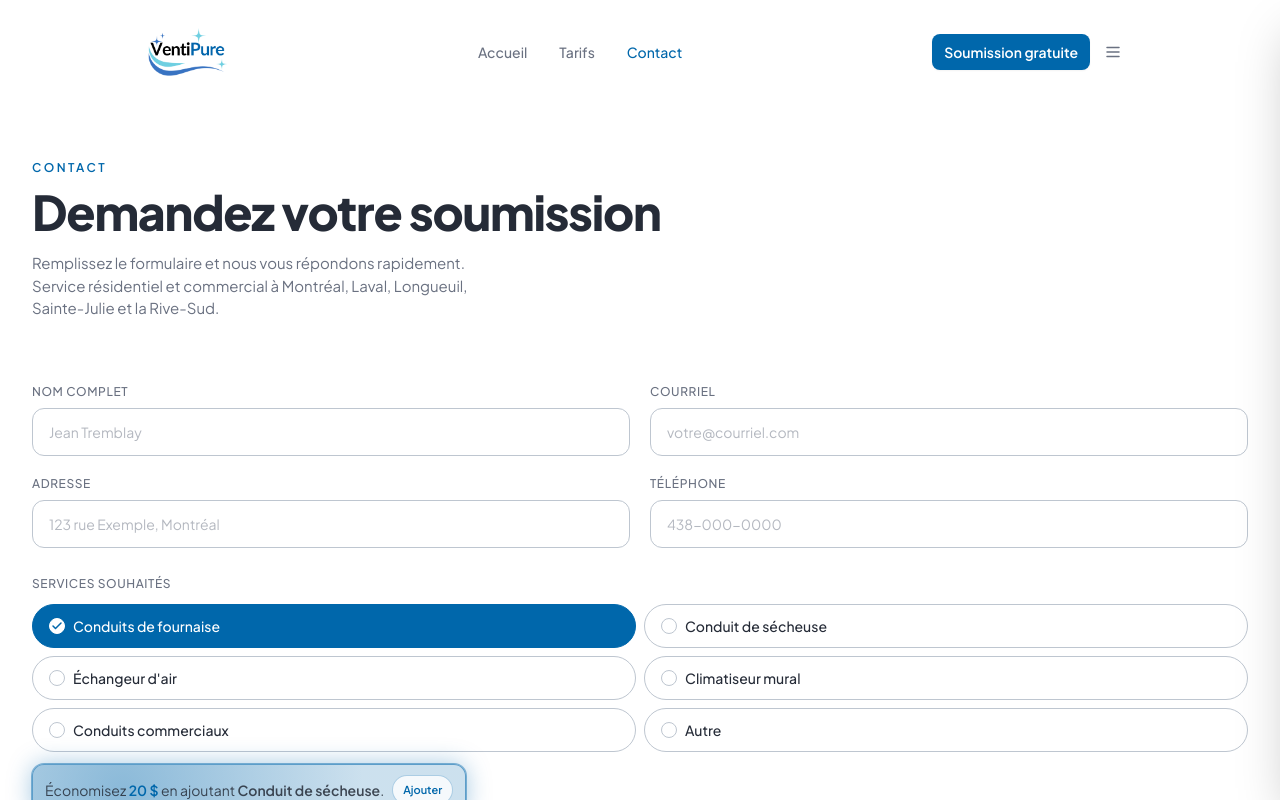
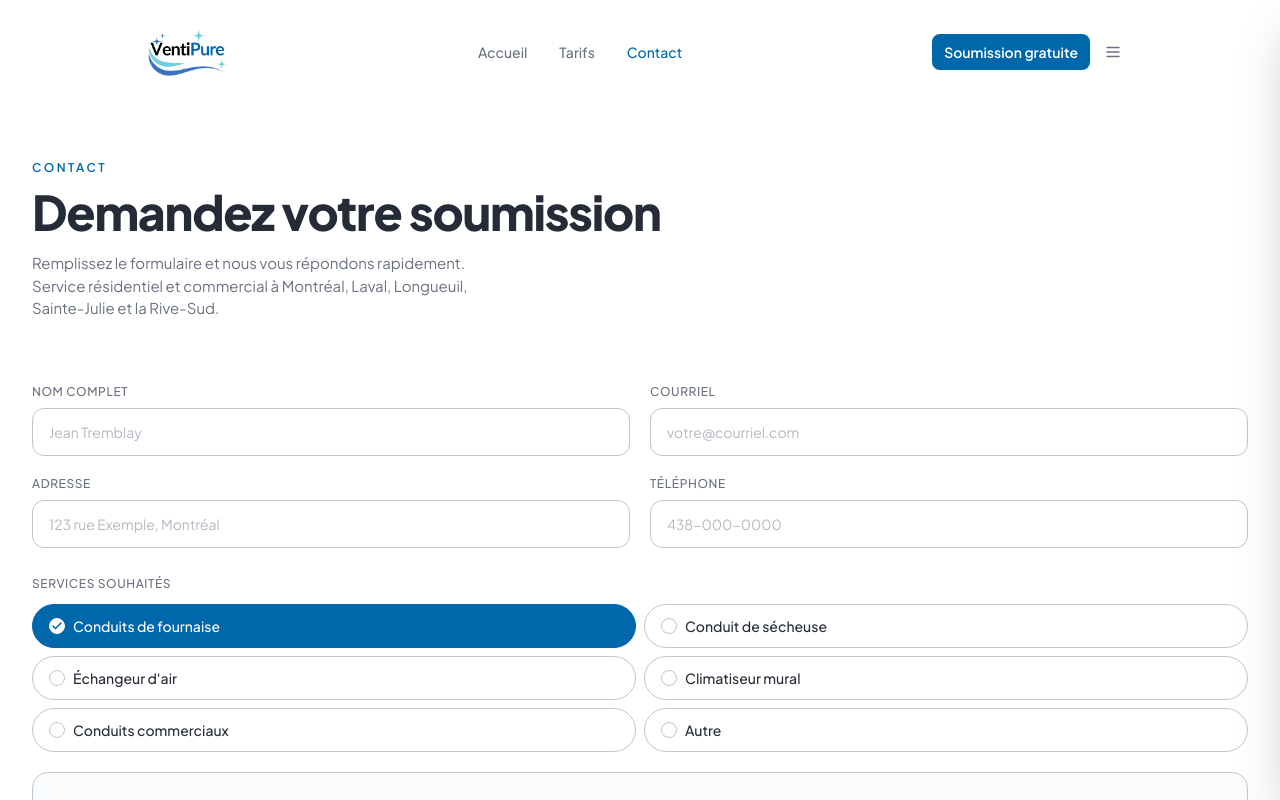
Before and after one commit to MiXir-Dev/ventipure-mixir, a React (Vite) app: page /contact in a window 1280 px wide. Both pictures are taken after a click on the button "Conduits de fournaise". Shown: the top 800 px of the page. Built offline with nearby package versions, Linux system fonts and the light colour scheme; the HTML template or start-up script is replaced by a standard one.

Commit message:
feat(Contact): add combo upsell feature with dismiss option for improved user engagement

```diff
--- a/src/pages/Contact.tsx
+++ b/src/pages/Contact.tsx
@@ -5,7 +5,7 @@ import { SidePanel } from "@/components/SidePanel";
 import { Footer } from "@/components/Footer";
 import { PageTransition } from "@/components/PageTransition";
 import { Button } from "@/components/ui/button";
-import { Send, Check } from "lucide-react";
+import { Send, Check, Plus, X } from "lucide-react";
 import { motion, AnimatePresence, useReducedMotion } from "framer-motion";
 import { SERVICES, COMBO_PRESETS, COMBO_DISCOUNT, COMBO_SERVICES } from "@/config/services";
 import { CONTACT_EMAIL, CONTACT_PHONE_DISPLAY, CONTACT_PHONE_TEL } from "@/config/contact";
@@ -109,6 +109,7 @@ const Contact = () => {
   const [isAddressLoading, setIsAddressLoading] = useState(false);
   const [addressLookupFailed, setAddressLookupFailed] = useState(false);
   const [isAddressDropdownOpen, setIsAddressDropdownOpen] = useState(false);
+  const [isComboUpsellDismissed, setIsComboUpsellDismissed] = useState(false);
   const closeAddressDropdownTimeoutRef = useRef<number | null>(null);
   const skipAddressLookupRef = useRef(false);
 
@@ -221,6 +222,11 @@ const Contact = () => {
     selectedComboCount === 1
       ? serviceOptions.find((service) => COMBO_SERVICES.includes(service.id) && !selectedServices.includes(service.id))
       : null;
+
+  useEffect(() => {
+    setIsComboUpsellDismissed(false);
+  }, [selectedServices]);
+
   const emailSuggestionDomains = useMemo(() => {
     const value = formData.email.trim().toLowerCase();
     const atIndex = value.indexOf("@");
@@ -560,63 +566,6 @@ const Contact = () => {
                   })}
                 </div>
 
-                <AnimatePresence initial={false}>
-                  {selectedComboCount === 1 && missingComboService && (
-                    <motion.div
-                      initial={{ opacity: 0, y: -4 }}
-                      animate={{ opacity: 1, y: 0 }}
-                      exit={{ opacity: 0, y: -4 }}
-                      transition={{ duration: 0.2 }}
-                      className="mt-3"
-                    >
-                      <motion.button
-                        type="button"
-                        onClick={() => toggleService(missingComboService.id)}
-                        aria-label={`Ajouter ${missingComboService.label} pour activer le rabais combo`}
-                        className="relative overflow-hidden rounded-xl border border-primary/55 bg-gradient-to-r from-primary/20 via-primary/14 to-primary/20 px-3 py-2.5 text-xs sm:text-sm"
-                        animate={
-                          prefersReducedMotion
-                            ? undefined
-                            : {
-                                boxShadow: [
-                                  "0 0 0 1px hsl(var(--primary) / 0.2), 0 0 10px hsl(var(--primary) / 0.14)",
-                                  "0 0 0 1px hsl(var(--primary) / 0.48), 0 0 26px hsl(var(--primary) / 0.38)",
-                                  "0 0 0 1px hsl(var(--primary) / 0.2), 0 0 10px hsl(var(--primary) / 0.14)",
-                                ],
-                              }
-                        }
-                        transition={
-                          prefersReducedMotion
-                            ? undefined
-                            : { duration: 2, repeat: Infinity, ease: "easeInOut" }
-                        }
-                      >
-                        {!prefersReducedMotion && (
-                          <motion.span
-                            aria-hidden="true"
-                            className="pointer-events-none absolute inset-0 bg-[radial-gradient(circle_at_22%_50%,hsl(var(--primary)/0.45),transparent_68%)]"
-                            animate={{ opacity: [0.28, 0.75, 0.28], scale: [1, 1.06, 1] }}
-                            transition={{ duration: 2, repeat: Infinity, ease: "easeInOut" }}
-                          />
-                        )}
-                        <div className="relative z-10 flex w-full items-center justify-between gap-2 text-left">
-                          <p className="text-foreground/85">
-                            Économisez <span className="font-semibold text-primary">{COMBO_DISCOUNT} $</span> en ajoutant{" "}
-                            <span className="font-semibold">{missingComboService.label}</span>.
-                          </p>
-                          <span className="inline-flex shrink-0 items-center">
-                            <span className="inline-flex h-7 w-7 items-center justify-center rounded-full border border-primary/35 bg-background/80 text-base font-semibold leading-none text-primary transition-colors sm:hidden">
-                              +
-                            </span>
-                            <span className="hidden rounded-full border border-primary/30 bg-background/80 px-2.5 py-1 text-[11px] font-semibold text-primary transition-colors sm:inline-flex">
-                              Ajouter
-                            </span>
-                          </span>
-                        </div>
-                      </motion.button>
-                    </motion.div>
-                  )}
-                </AnimatePresence>
               </div>
 
               {/* Live quote */}
@@ -648,7 +597,53 @@ const Contact = () => {
                         ))}
                       </ul>
 
-                      {quote.hasCombo && (
+                      {selectedComboCount === 1 && missingComboService && !isComboUpsellDismissed && (
+                        <motion.div
+                          initial={{ opacity: 0, y: 4 }}
+                          animate={{ opacity: 1, y: 0 }}
+                          exit={{ opacity: 0, y: -4 }}
+                          transition={{ duration: 0.2 }}
+                          className="w-full mb-4"
+                        >
+                          <div className="flex flex-col gap-2 sm:flex-row sm:items-center sm:justify-between">
+                            <div className="flex items-start gap-2">
+                              <span className="mt-0.5 inline-flex h-5 items-center rounded-full border border-primary/20 bg-primary/5 px-2 text-[10px] font-semibold uppercase tracking-[0.12em] text-primary">
+                                Combo
+                              </span>
+
+                              <p className="text-sm leading-snug text-foreground/85">
+                                Ajoutez{" "}
+                                <span className="font-medium text-foreground">
+                                  {missingComboService.label}
+                                </span>{" "}
+                                et économisez{" "}
+                                <span className="font-medium text-primary">
+                                  {COMBO_DISCOUNT} $
+                                </span>.
+                              </p>
+                            </div>
+
+                            <div className="flex items-center gap-3 pl-7 sm:pl-0">
+                              <button
+                                type="button"
+                                onClick={() => toggleService(missingComboService.id)}
+                                className="text-sm font-medium text-primary hover:text-primary/80 transition-colors"
+                              >
+                                Ajouter
+                              </button>
+
+                              <button
+                                type="button"
+                                onClick={() => setIsComboUpsellDismissed(true)}
+                                className="text-sm text-muted-foreground hover:text-foreground transition-colors"
+                              >
+                                Ignorer
+                              </button>
+                            </div>
+                          </div>
+                        </motion.div>
+                      )}
+                                            {quote.hasCombo && (
                         <motion.div
                           initial={{ opacity: 0, scale: 0.97 }}
                           animate={{ opacity: 1, scale: 1 }}
```
